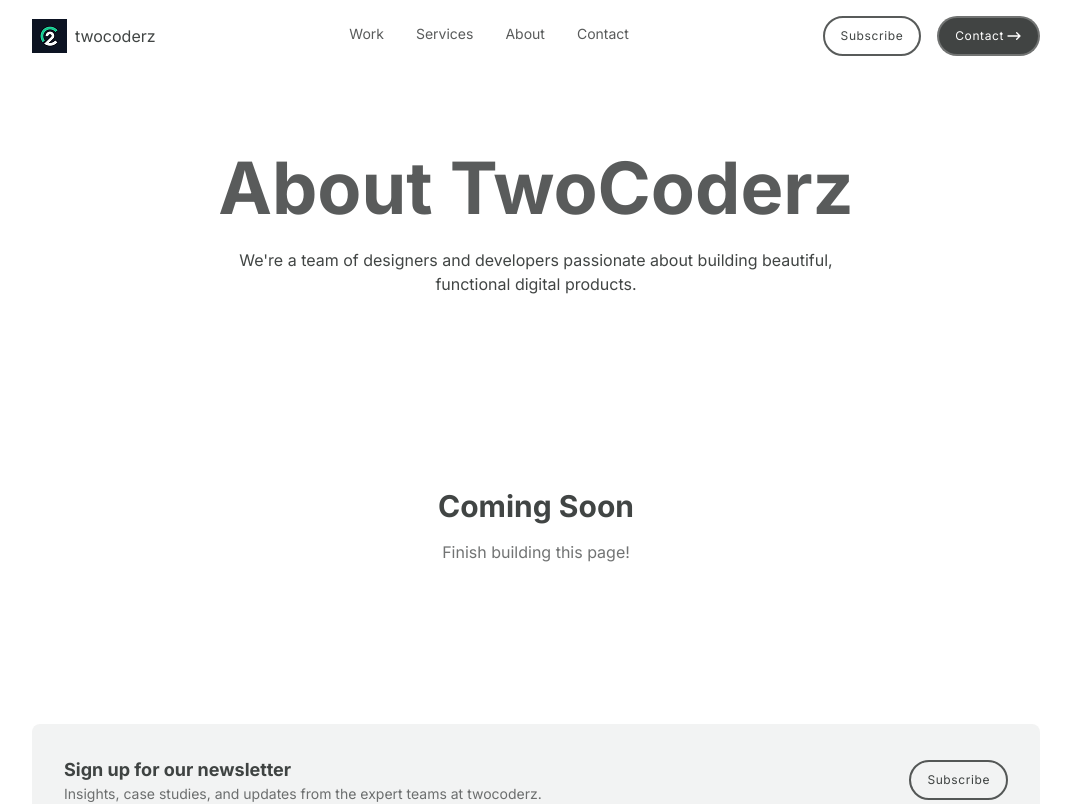
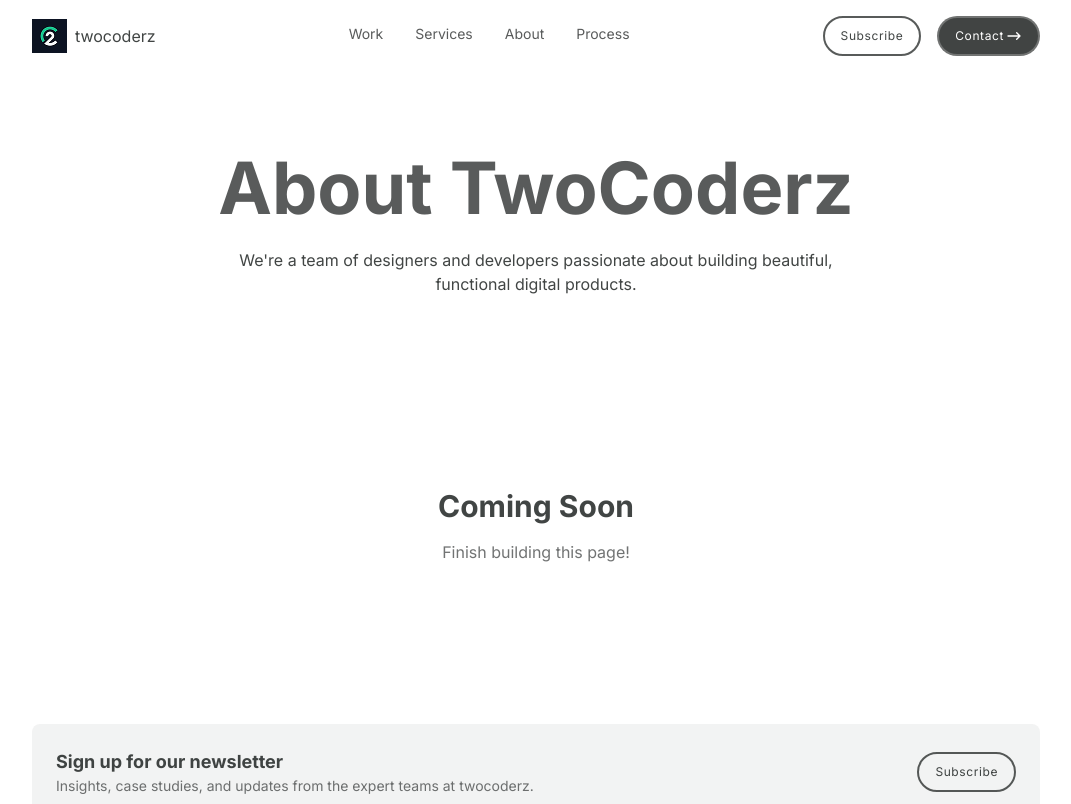
Before and after one commit to twocoderz/twocoderz.team, a React (Vite) app: page /about in a window 1280 px wide. Shown: the top 804 px of the page, without its empty margins (104-1175 px from the left). Built offline with nearby package versions, Linux system fonts and the light colour scheme.

Commit message:
replace a with buttons

```diff
--- a/src/home/components/Footer.tsx
+++ b/src/home/components/Footer.tsx
@@ -9,7 +9,7 @@ export default function Footer() {
         <div className="flex flex-col gap-p12">
           <div
             id="newsletter"
-            className="flex scroll-mt-24 items-center justify-between rounded-r2 bg-black-5 p-p8 md:scroll-mt-28"
+            className="flex scroll-mt-24 items-center justify-between rounded-r2 bg-black-5 p-p6 md:scroll-mt-28"
           >
             <div className="flex flex-col">
               <h4 className="text-lg font-bold text-black-80">
--- /dev/null
+++ b/src/routes.ts
@@ -0,0 +1,12 @@
+export const ROUTES = {
+  // Main pages
+  HOME: "/",
+  WORK: "/work",
+  SERVICES: "/services",
+  ABOUT: "/about",
+  PROCESS: "/process",
+  SUBSCRIBE: "/subscribe",
+  CONTACT: "/contact",
+} as const;
+
+export type RouteKey = keyof typeof ROUTES;
--- a/src/shared/components/layout/Header.tsx
+++ b/src/shared/components/layout/Header.tsx
@@ -6,6 +6,8 @@ import Container from "../ui/Container";
 import Logo from "../ui/Logo";
 import NavItem from "../ui/NavItem";
 import CloseIcon from "../../icons/CloseIcon";
+import { ROUTES } from "../../../routes";
+import { Button } from "../ui/Button";
 
 export interface HeaderProps {}
 
@@ -62,10 +64,10 @@ export default function Header() {
   }, [isMenuOpen]);
 
   const navItems = [
-    { href: "/work", label: "Work" },
-    { href: "/services", label: "Services" },
-    { href: "/about", label: "About" },
-    { href: "/contact", label: "Contact" },
+    { href: ROUTES.WORK, label: "Work" },
+    { href: ROUTES.SERVICES, label: "Services" },
+    { href: ROUTES.ABOUT, label: "About" },
+    { href: ROUTES.PROCESS, label: "Process" },
   ];
   return (
     <header
@@ -89,19 +91,13 @@ export default function Header() {
         <div className="flex items-center gap-p4">
           {/* CTA buttons */}
           <div className="hidden md:flex md:items-center md:gap-p4">
-            <a
-              href="#newsletter"
-              className="inline-flex select-none items-center gap-p2 overflow-hidden rounded-full border-2 border-black-70 bg-transparent px-4 py-2.5 text-xs font-normal tracking-wider text-black-80 transition-transform hover:scale-105 focus-visible:outline-none focus-visible:ring-2 focus-visible:ring-black-80"
-            >
+            <Button variant="secondary" size="sm">
               Subscribe
-            </a>
-            <a
-              href="#contact"
-              className="relative inline-flex select-none items-center justify-center gap-0.5 overflow-hidden rounded-full border-2 border-white/25 bg-black-80 px-4 py-2.5 text-xs font-normal tracking-wider text-white transition-transform hover:scale-105 focus-visible:outline-none focus-visible:ring-2 focus-visible:ring-white/60"
-            >
+            </Button>
+            <Button variant="primary" size="sm">
               <span>Contact</span>
               <ArrowRightIcon className="w-4 h-4" />
-            </a>
+            </Button>
           </div>
           {/* menu buttons */}
           <button
```
